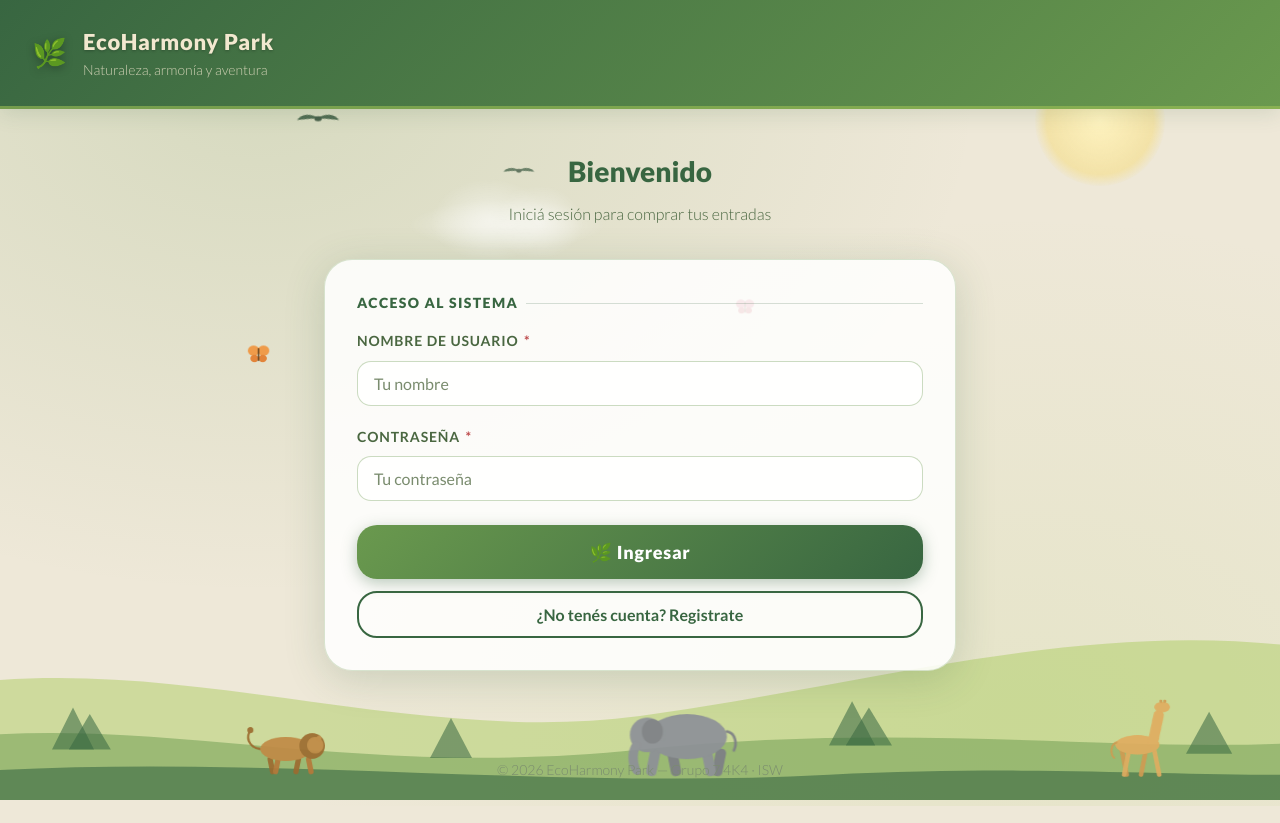
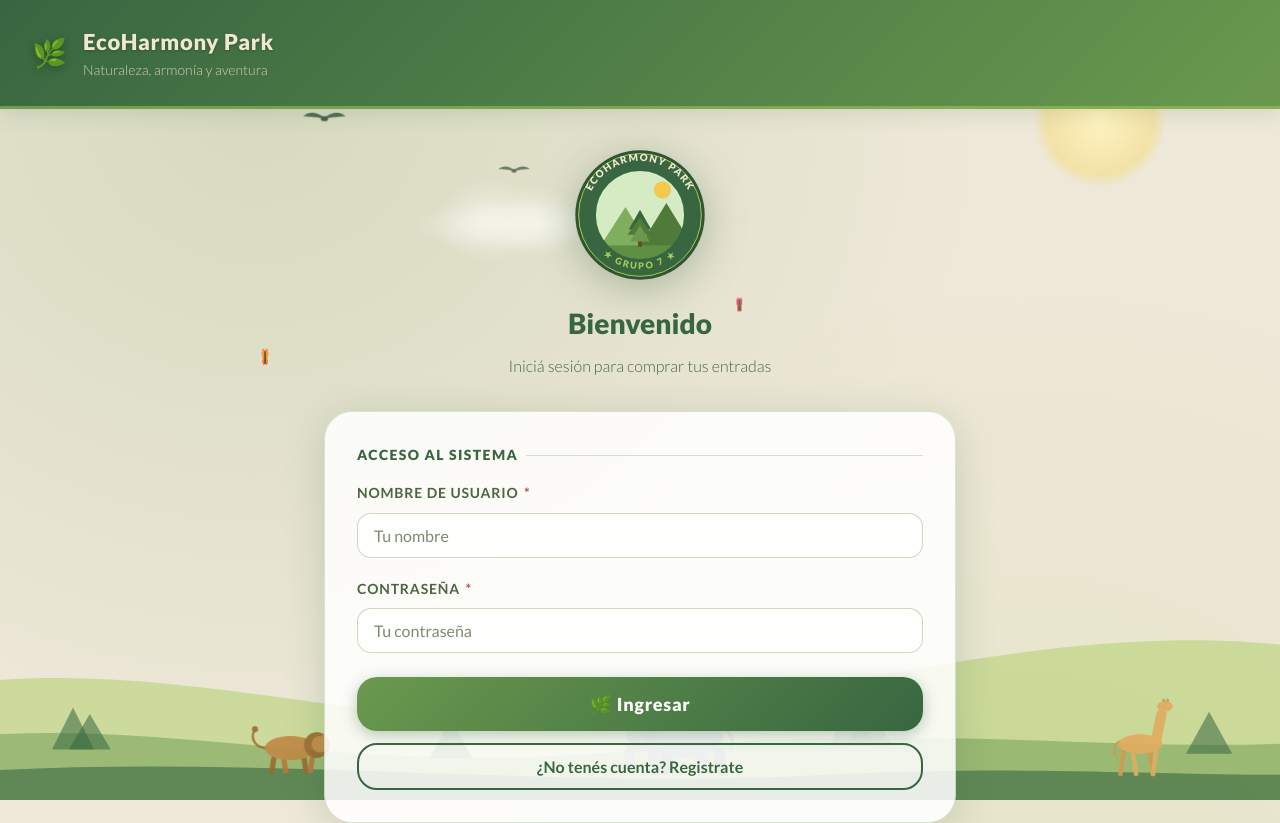
Before and after one commit to facundoRiccio/ISW_4K4_G7_1Q_2026, a React (Vite) app in the folder trabajos_practicos_evaluables/trabajo_evaluable_6/entrega-tp-6/frontend/: page / in a window 1280 px wide. Shown: the top 823 px of the page. Built offline with nearby package versions, Linux system fonts and the light colour scheme.

Commit message:
feat: logo del parque (crest) en login, registro, compra y panel lateral

```diff
--- a/trabajos_practicos_evaluables/trabajo_evaluable_6/entrega-tp-6/frontend/src/App.jsx
+++ b/trabajos_practicos_evaluables/trabajo_evaluable_6/entrega-tp-6/frontend/src/App.jsx
@@ -7,6 +7,7 @@ import MercadoPagoRedirect from './components/MercadoPagoRedirect'
 import InfoPanel from './components/InfoPanel'
 import ParkBackdrop from './components/ParkBackdrop'
 import Actividades from './components/Actividades'
+import Logo from './components/Logo'
 
 const SESSION_DURACION_MS = 30 * 60 * 1000 // 30 minutos
 
@@ -114,6 +115,7 @@ const App = () => {
       <main className={`main-content${vista === 'form' ? ' main-content--wide' : ''}`} id="main" role="main">
         {vista === 'login' && (
           <>
+            <div className="brand-hero"><Logo size={132} /></div>
             <h2 className="section-title">Bienvenido</h2>
             <p className="section-subtitle">Iniciá sesión para comprar tus entradas</p>
             <LoginForm onLogin={handleLogin} onIrARegistro={() => setVista('registro')} />
@@ -122,6 +124,7 @@ const App = () => {
 
         {vista === 'registro' && (
           <>
+            <div className="brand-hero"><Logo size={108} /></div>
             <h2 className="section-title">Crear cuenta</h2>
             <p className="section-subtitle">Registrate para poder comprar tus entradas</p>
             <RegistroForm onRegistro={handleRegistro} onIrALogin={() => setVista('login')} />
@@ -156,6 +159,7 @@ const App = () => {
       </main>
 
       <footer className="site-footer" role="contentinfo">
+        <Logo size={56} className="site-footer__logo" />
         <p>© 2026 EcoHarmony Park — Grupo 7 4K4 · ISW</p>
       </footer>
     </>
--- a/trabajos_practicos_evaluables/trabajo_evaluable_6/entrega-tp-6/frontend/src/components/InfoPanel.jsx
+++ b/trabajos_practicos_evaluables/trabajo_evaluable_6/entrega-tp-6/frontend/src/components/InfoPanel.jsx
@@ -1,6 +1,12 @@
+import Logo from './Logo'
+
 const InfoPanel = () => {
   return (
     <aside className='info-panel'>
+
+      <div className='info-panel__logo'>
+        <Logo size={120} />
+      </div>
 
       {/* ── Precios ── */}
       <div className='info-card info-card--precios'>
--- /dev/null
+++ b/trabajos_practicos_evaluables/trabajo_evaluable_6/entrega-tp-6/frontend/src/components/Logo.jsx
@@ -0,0 +1,54 @@
+// Logo del parque: insignia tipo parque nacional (crest).
+// Aro con el nombre curvado arriba, "GRUPO 7" curvado abajo y una escena
+// del parque (sol, montañas y árbol) en el centro. Todo SVG, escalable.
+const Logo = ({ size = 130, className = '' }) => (
+  <svg
+    className={`park-logo ${className}`.trim()}
+    width={size}
+    height={size}
+    viewBox='0 0 200 200'
+    role='img'
+    aria-label='EcoHarmony Park — Grupo 7'
+    xmlns='http://www.w3.org/2000/svg'
+  >
+    <defs>
+      {/* Arcos para el texto curvo */}
+      <path id='crest-arc-top' d='M 18,100 A 82,82 0 0 1 182,100' />
+      <path id='crest-arc-bottom' d='M 18,100 A 82,82 0 0 0 182,100' />
+      <clipPath id='crest-scene'>
+        <circle cx='100' cy='100' r='68' />
+      </clipPath>
+    </defs>
+
+    {/* Aro exterior */}
+    <circle cx='100' cy='100' r='98' fill='#2f5436' />
+    <circle cx='100' cy='100' r='93' fill='#386641' stroke='#A7C957' strokeWidth='1.5' />
+
+    {/* Centro: escena del parque */}
+    <g clipPath='url(#crest-scene)'>
+      <rect x='28' y='28' width='144' height='144' fill='#d4ebc4' />
+      <circle cx='134' cy='62' r='13' fill='#f2c94c' />
+      {/* montañas */}
+      <polygon points='38,150 78,88 116,150' fill='#7fae5e' />
+      <polygon points='98,150 140,82 182,150' fill='#4f7a3a' />
+      {/* suelo */}
+      <rect x='28' y='146' width='144' height='40' fill='#5f8f43' />
+      {/* árbol */}
+      <rect x='97' y='128' width='6' height='20' rx='1' fill='#6b4a2b' />
+      <polygon points='100,92 83,122 117,122' fill='#386641' />
+      <polygon points='100,104 81,130 119,130' fill='#4f7a3a' />
+      <polygon points='100,116 85,140 115,140' fill='#6A994E' />
+    </g>
+    <circle cx='100' cy='100' r='68' fill='none' stroke='#386641' strokeWidth='2.5' />
+
+    {/* Texto curvo */}
+    <text fill='#F2E8CF' fontFamily='Lato, sans-serif' fontWeight='900' fontSize='15' letterSpacing='2'>
+      <textPath href='#crest-arc-top' startOffset='50%' textAnchor='middle'>ECOHARMONY PARK</textPath>
+    </text>
+    <text fill='#A7C957' fontFamily='Lato, sans-serif' fontWeight='900' fontSize='14' letterSpacing='3'>
+      <textPath href='#crest-arc-bottom' startOffset='50%' textAnchor='middle'>★ GRUPO 7 ★</textPath>
+    </text>
+  </svg>
+)
+
+export default Logo
--- a/trabajos_practicos_evaluables/trabajo_evaluable_6/entrega-tp-6/frontend/src/index.css
+++ b/trabajos_practicos_evaluables/trabajo_evaluable_6/entrega-tp-6/frontend/src/index.css
@@ -411,6 +411,12 @@ svg {
 .site-header__logo {
   font-size: var(--font-size-2xl);
   filter: drop-shadow(0 2px 4px rgba(0, 0, 0, 0.3));
+}
+
+.park-logo {
+  display: block;
+  flex-shrink: 0;
+  filter: drop-shadow(0 2px 5px rgba(0, 0, 0, 0.28));
 }
 
 .site-header__title {
@@ -1147,10 +1153,30 @@ svg {
 /* ── Footer ── */
 .site-footer {
   text-align: center;
-  padding: var(--space-6);
+  padding: var(--space-6) var(--space-6) var(--space-12);
   color: var(--color-text-muted);
   font-size: var(--font-size-sm);
   font-weight: 300;
+  display: flex;
+  flex-direction: column;
+  align-items: center;
+  gap: var(--space-3);
+}
+
+.site-footer__logo {
+  opacity: 0.95;
+}
+
+/* Hero de marca (login / registro) */
+.brand-hero {
+  display: flex;
+  justify-content: center;
+  margin-bottom: var(--space-5);
+  animation: fadeUp 0.45s ease both;
+}
+
+.brand-hero .park-logo {
+  filter: drop-shadow(0 8px 20px rgba(56, 102, 65, 0.35));
 }
 
 /* ── Responsive ── */
@@ -1232,6 +1258,14 @@ svg {
   gap: var(--space-4);
   position: sticky;
   top: calc(76px + var(--space-6));
+  /* Lo baja para que el logo arranque a la altura del form (Datos del visitante) */
+  margin-top: 64px;
+}
+
+.info-panel__logo {
+  display: flex;
+  justify-content: center;
+  margin-bottom: var(--space-2);
 }
 
 .info-card {
@@ -1999,6 +2033,11 @@ svg {
     position: static;
     flex-direction: row;
     flex-wrap: wrap;
+    margin-top: var(--space-6);
+  }
+
+  .info-panel__logo {
+    flex-basis: 100%;
   }
 
   .info-card {
```
